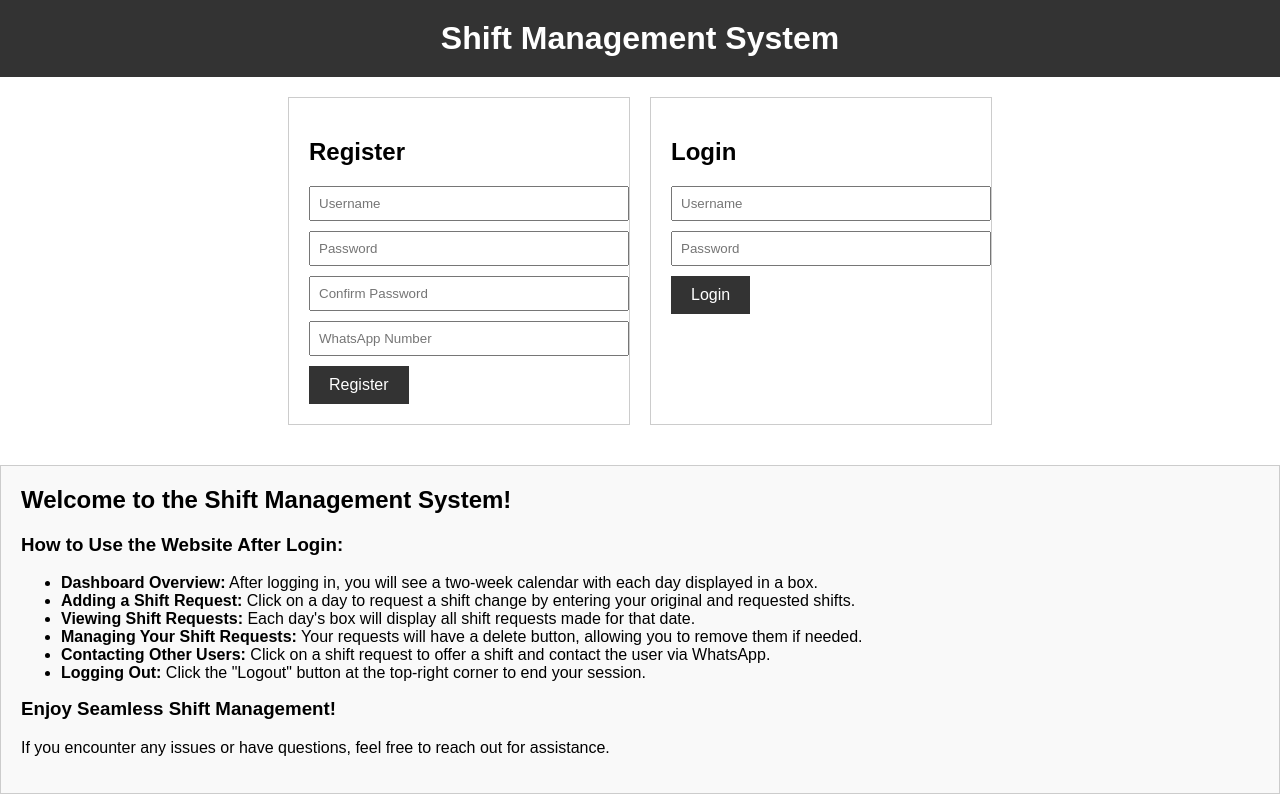
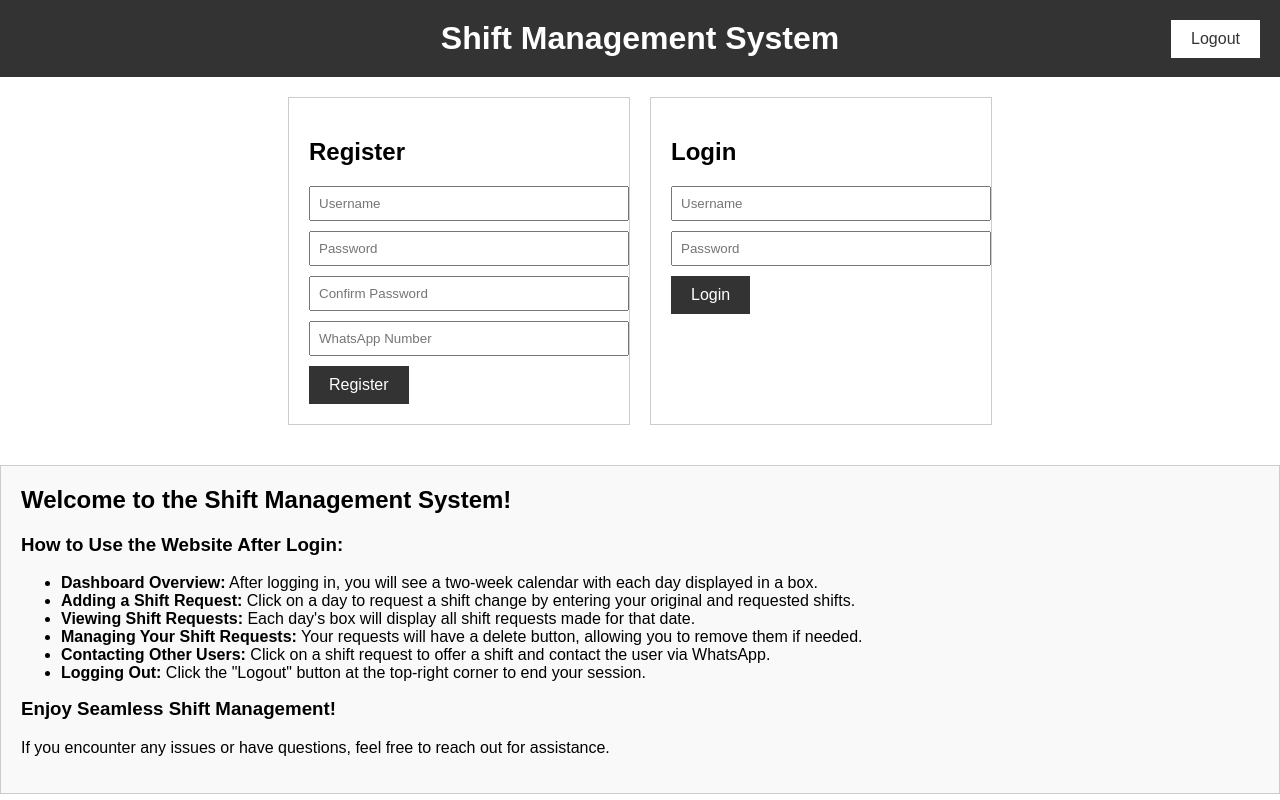
Before and after one commit to kawaito86/shiftchange, a website: page public/index.html in a window 1280 px wide. Drawn offline with Linux system fonts and the light colour scheme.

Commit message:
Update index.html

```diff
--- a/public/index.html
+++ b/public/index.html
@@ -23,7 +23,7 @@
     <div id="app">
         <header>
             <h1>Shift Management System</h1>
-            <button id="logout-button" onclick="logout()" style="display: none;">Logout</button>
+            <button id="logout-button" onclick="logout()" style="display: block;">Logout</button>
         </header>
 
         <div id="forms">
```
